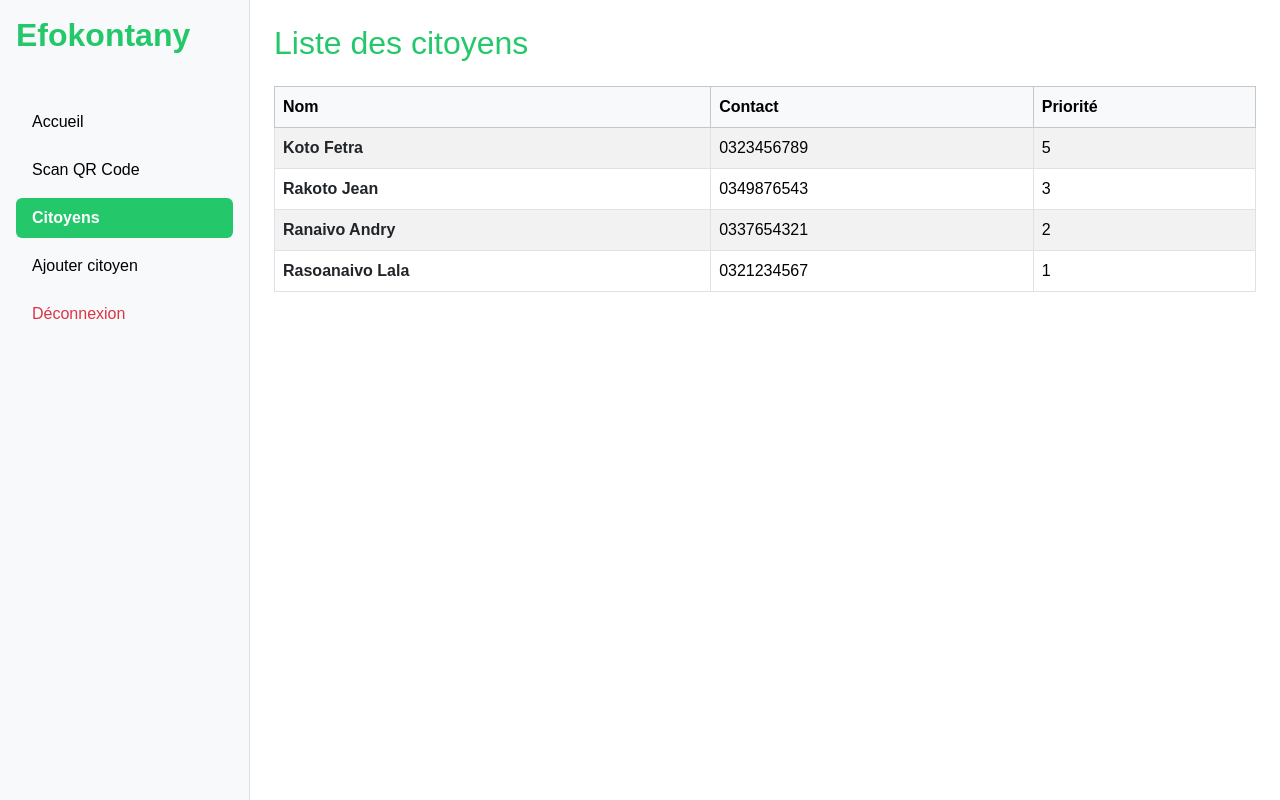
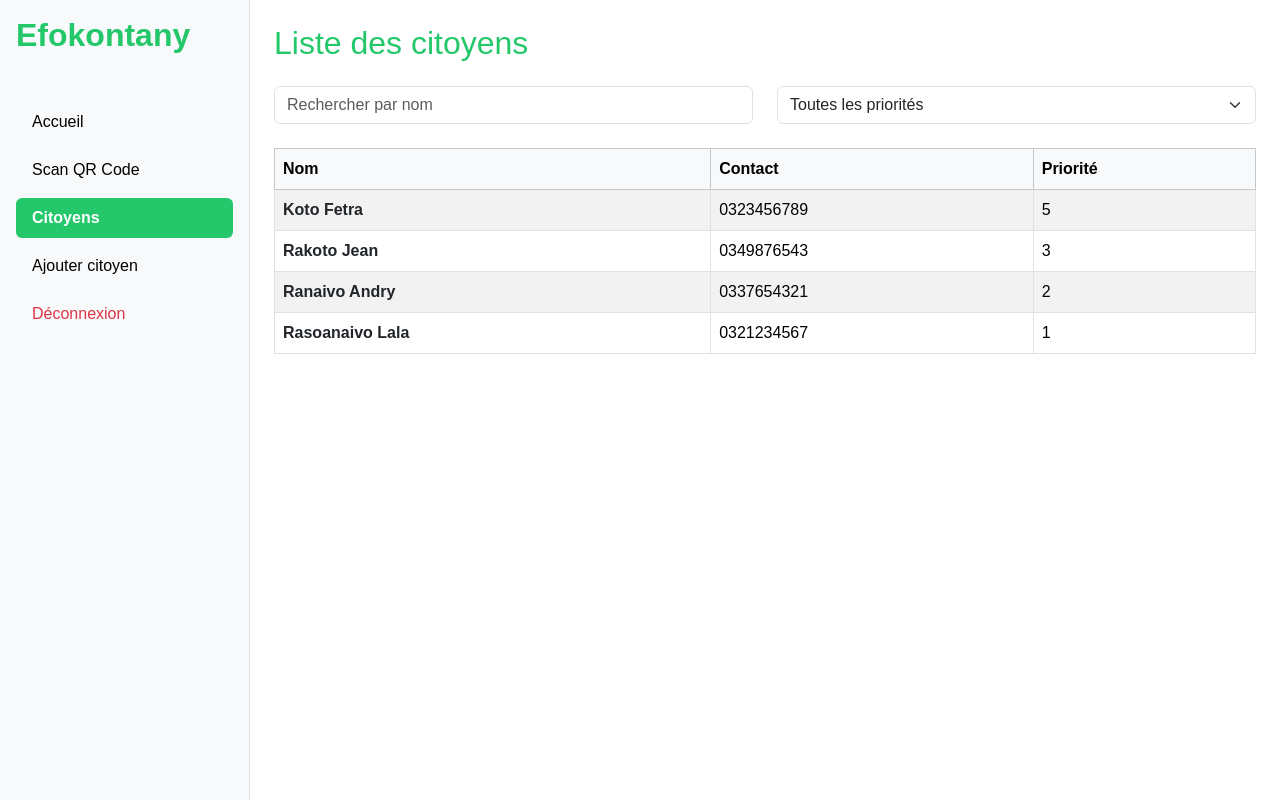
Before and after one commit to NomenyMitia4/efokontany, a Next.js app in the folder frontend/: page /dashboard/citoyens in a window 1280 px wide. Built offline with nearby package versions, Linux system fonts and the light colour scheme.

Commit message:
fix form & data

```diff
--- a/frontend/src/app/dashboard/citoyens/ajouter/page.js
+++ b/frontend/src/app/dashboard/citoyens/ajouter/page.js
@@ -2,20 +2,29 @@
 
 import DashboardLayout from '@/components/DashboardLayout'
 import { useState } from 'react'
-//import { useRouter } from 'next/navigation'
 import QRCode from 'qrcode'
 
 const AjouterCitoyen = () => {
-  //const router = useRouter()
   const [qrCodeUrl, setQrCodeUrl] = useState('')
+  //const [photo, setPhoto] = useState(null)
+  const [photoPreview, setPhotoPreview] = useState('')
   const [form, setForm] = useState({
     nom: '', prenom: '', email: '', contact: '', nbEnfants: '',
-    handicap: false, revenu: '', statut: '', village: '', dateNaissance: '', profession: '', cin: ''
+    handicap: false, revenu: '', statut: '', village: '', dateNaissance: '',
+    profession: '', cin: ''
   })
 
   const handleChange = (e) => {
     const { name, value, type, checked } = e.target
     setForm({ ...form, [name]: type === 'checkbox' ? checked : value })
+  }
+
+  const handlePhotoChange = (e) => {
+    const file = e.target.files[0]
+    if (file) {
+      setPhoto(file)
+      setPhotoPreview(URL.createObjectURL(file))
+    }
   }
 
   const handleSubmit = async (e) => {
@@ -24,7 +33,8 @@ const AjouterCitoyen = () => {
       id: Math.floor(Math.random() * 100000),
       ...form,
       dateAjout: new Date().toISOString(),
-      dateMaj: new Date().toISOString()
+      dateMaj: new Date().toISOString(),
+      photo: photoPreview // optionnel
     }
 
     const profileUrl = `${window.location.origin}/dashboard/citoyens/${citoyen.id}`
@@ -72,7 +82,7 @@ const AjouterCitoyen = () => {
           </div>
 
           <div className="row">
-          <div className="mb-3 col-md-6">
+            <div className="mb-3 col-md-6">
               <label className="form-label">Rue</label>
               <input className="form-control" name="village" value={form.village} onChange={handleChange} required />
             </div>
@@ -88,6 +98,7 @@ const AjouterCitoyen = () => {
             <div className="mb-3 col-md-6">
               <label className="form-label">Statut civil</label>
               <select name="statut" className="form-select" value={form.statut} onChange={handleChange} required>
+                <option value="">-- Choisir --</option>
                 <option value="Célibataire">Célibataire</option>
                 <option value="Marié">Marié(e)</option>
                 <option value="Divorcé">Divorcé(e)</option>
@@ -105,12 +116,28 @@ const AjouterCitoyen = () => {
           <div className="row">
             <div className="mb-3 col-md-6">
               <label className="form-label">Profession</label>
-              <input className="form-control" name="profession" value={form.profession} onChange={handleChange}/>
+              <input className="form-control" name="profession" value={form.profession} onChange={handleChange} />
             </div>
             <div className="mb-3 col-md-6">
               <label className="form-label">Revenu par mois (en Ariary)</label>
               <input className="form-control" name="revenu" value={form.revenu} onChange={handleChange} required />
             </div>
+          </div>
+
+          {/* Champ Image */}
+          <div className="mb-3">
+            <label className="form-label">Photo de profil</label>
+            <input
+              type="file"
+              accept="image/*"
+              className="form-control"
+              onChange={handlePhotoChange}
+            />
+            {photoPreview && (
+              <div className="mt-3 text-center">
+                <img src={photoPreview} alt="Aperçu" style={{ width: '150px', borderRadius: '8px' }} />
+              </div>
+            )}
           </div>
 
           <button type="submit" className="button-cta w-100 mt-3">
@@ -129,4 +156,4 @@ const AjouterCitoyen = () => {
   )
 }
 
-export default AjouterCitoyen
+export default AjouterCitoyen;
--- a/frontend/src/app/dashboard/scan/page.js
+++ b/frontend/src/app/dashboard/scan/page.js
@@ -28,7 +28,7 @@ const ScanPage = () => {
   return (
     <DashboardLayout>
       <div className="p-4">
-        <h2 className="text-success mb-4">Scanner un QR Code</h2>
+        <h2 className="color-green mb-4">Scanner un QR Code</h2>
         {result ? (
           <div className="alert alert-success">
             ✅ Résultat : <strong>{result}</strong>
@@ -41,4 +41,4 @@ const ScanPage = () => {
   )
 }
 
-export default ScanPage
+export default ScanPage;
--- a/frontend/src/app/layout.js
+++ b/frontend/src/app/layout.js
@@ -9,6 +9,10 @@ export const metadata = {
 export default function RootLayout({ children }) {
   return (
     <html lang="fr">
+      <head>
+        <link rel="icon" href="/photo/favicon.png" sizes="any" />
+        <title>Efokontany</title>
+      </head>
       <body>{children}</body>
     </html>
   )
--- a/frontend/src/components/CitoyenProfil.js
+++ b/frontend/src/components/CitoyenProfil.js
@@ -1,4 +1,19 @@
+'use client'
+
 import DashboardLayout from '@/components/DashboardLayout'
+
+const calculerAge = (dateNaissance) => {
+  const naissance = new Date(dateNaissance)
+  const aujourdHui = new Date()
+  let age = aujourdHui.getFullYear() - naissance.getFullYear()
+  const mois = aujourdHui.getMonth() - naissance.getMonth()
+
+  if (mois < 0 || (mois === 0 && aujourdHui.getDate() < naissance.getDate())) {
+    age--
+  }
+
+  return age
+}
 
 const CitoyenProfil = ({ citoyen }) => {
   return (
@@ -7,8 +22,11 @@ const CitoyenProfil = ({ citoyen }) => {
         <h3 className="color-green mb-3">Profil de {citoyen.nom} {citoyen.prenom}</h3>
         <p><strong>Email :</strong> {citoyen.email || 'Non fourni'}</p>
         <p><strong>Contact :</strong> {citoyen.contact}</p>
+        <p><strong>Date de naissance :</strong> {citoyen.dateNaissance}</p>
+        <p><strong>Âge :</strong> {calculerAge(citoyen.dateNaissance)} ans</p>
         <p><strong>Nombre d&apos;enfants :</strong> {citoyen.nbEnfants}</p>
         <p><strong>Handicap :</strong> {citoyen.handicap ? 'Oui' : 'Non'}</p>
+        <p><strong>Profession :</strong> {citoyen.job}</p>
         <p><strong>Revenu :</strong> {citoyen.revenu.toLocaleString()} Ar</p>
         <p><strong>Statut civil :</strong> {citoyen.statut}</p>
         <p><strong>Priorité :</strong> {citoyen.priorité}</p>
@@ -19,4 +37,4 @@ const CitoyenProfil = ({ citoyen }) => {
   )
 }
 
-export default CitoyenProfil
+export default CitoyenProfil;
--- a/frontend/src/components/CitoyenTable.js
+++ b/frontend/src/components/CitoyenTable.js
@@ -1,6 +1,7 @@
 'use client'
 
 import Link from 'next/link'
+import { useState } from 'react'
 
 export const citoyens = [
   {
@@ -13,6 +14,7 @@ export const citoyens = [
     dateNaissance: '1995-01-22',
     nbEnfants: 3,
     handicap: false,
+    job: 'Ingénieur',
     revenu: 120000,
     statut: 'Marié',
     priorité: 1,
@@ -29,6 +31,7 @@ export const citoyens = [
     dateNaissance: '1990-07-09',
     nbEnfants: 2,
     handicap: true,
+    job: 'Agriculteur',
     revenu: 60000,
     statut: 'Célibataire',
     priorité: 3,
@@ -45,6 +48,7 @@ export const citoyens = [
     dateNaissance: '1985-03-15',
     nbEnfants: 1,
     handicap: false,
+    job: 'Vendeur',
     revenu: 100000,
     statut: 'Marié',
     priorité: 2,
@@ -61,6 +65,7 @@ export const citoyens = [
     dateNaissance: '1972-11-02',
     nbEnfants: 0,
     handicap: true,
+    job: 'Dokera',
     revenu: 25000,
     statut: 'Célibataire',
     priorité: 5,
@@ -70,9 +75,47 @@ export const citoyens = [
 ]
 
 const CitoyenTable = () => {
-  const sorted = [...citoyens].sort((a, b) => b.priorité - a.priorité)
+  const [search, setSearch] = useState('')
+  const [priorite, setPriorite] = useState('')
+
+  const filtered = citoyens.filter((c) => {
+    const nomMatch = `${c.nom} ${c.prenom}`.toLowerCase().includes(search.toLowerCase())
+    const prioriteMatch = priorite ? c.priorité.toString() === priorite : true
+    return nomMatch && prioriteMatch
+  })
+
+  const sorted = [...filtered].sort((a, b) => b.priorité - a.priorité)
 
   return (
+    <>
+      {/* Champs de recherche */}
+      <div className="row mb-4">
+        <div className="col-md-6">
+          <input
+            type="text"
+            placeholder="Rechercher par nom"
+            className="form-control"
+            value={search}
+            onChange={(e) => setSearch(e.target.value)}
+          />
+        </div>
+        <div className="col-md-6">
+          <select
+            className="form-select"
+            value={priorite}
+            onChange={(e) => setPriorite(e.target.value)}
+          >
+            <option value="">Toutes les priorités</option>
+            <option value="1">Priorité 1</option>
+            <option value="2">Priorité 2</option>
+            <option value="3">Priorité 3</option>
+            <option value="4">Priorité 4</option>
+            <option value="5">Priorité 5</option>
+          </select>
+        </div>
+      </div>
+
+      {/* Tableau des citoyens */}
       <div className="table-responsive">
         <table className="table table-striped table-bordered">
           <thead className="table-light">
@@ -90,7 +133,7 @@ const CitoyenTable = () => {
                     href={`/dashboard/citoyens/${c.id}`}
                     className="text-decoration-none text-dark fw-semibold"
                   >
-                  {c.nom}{" "}{c.prenom}
+                    {c.nom} {c.prenom}
                   </Link>
                 </td>
                 <td>{c.contact}</td>
@@ -99,7 +142,11 @@ const CitoyenTable = () => {
             ))}
           </tbody>
         </table>
+        {sorted.length === 0 && (
+          <p className="text-muted mt-3">Aucun citoyen correspondant trouvé.</p>
+        )}
       </div>
+    </>
   )
 }
 
```
Also changed, not shown: frontend/public/photo/favicon.png (added). Lines whose indentation alone changed are shown as unchanged.
